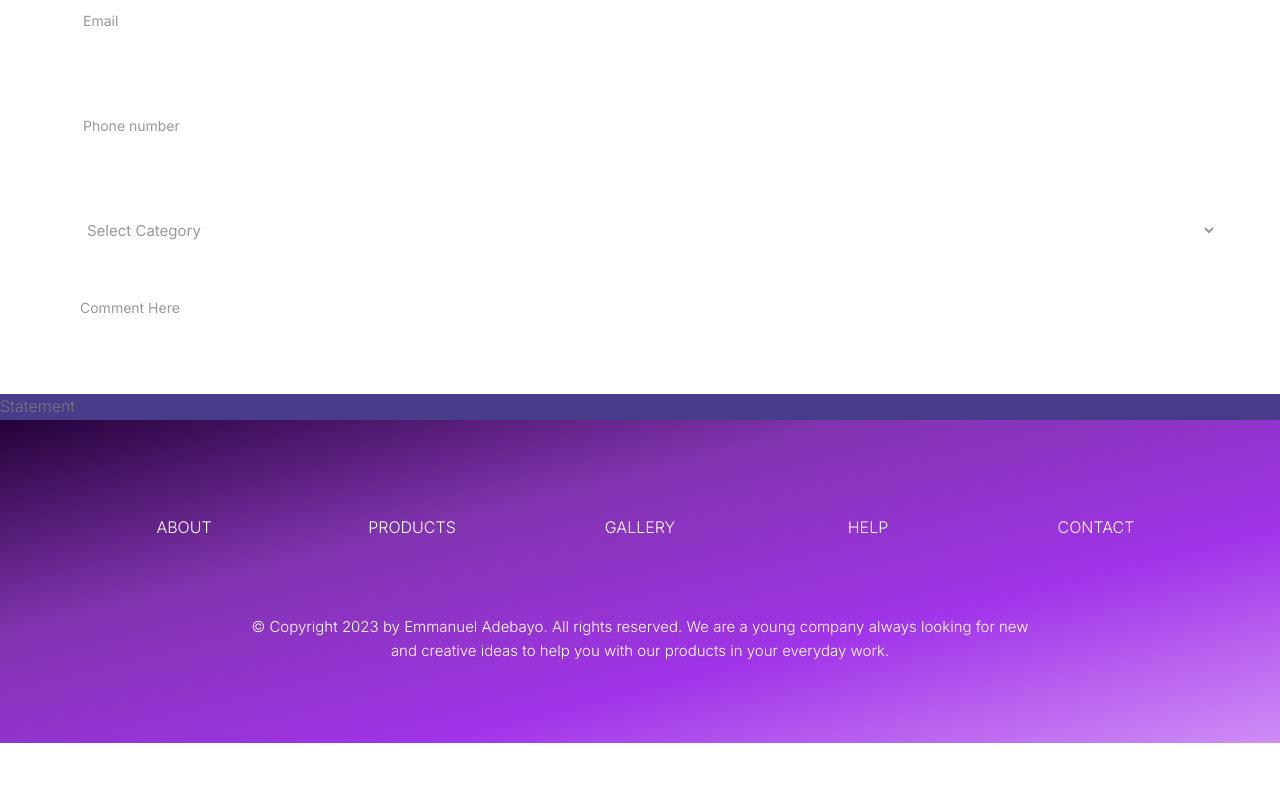
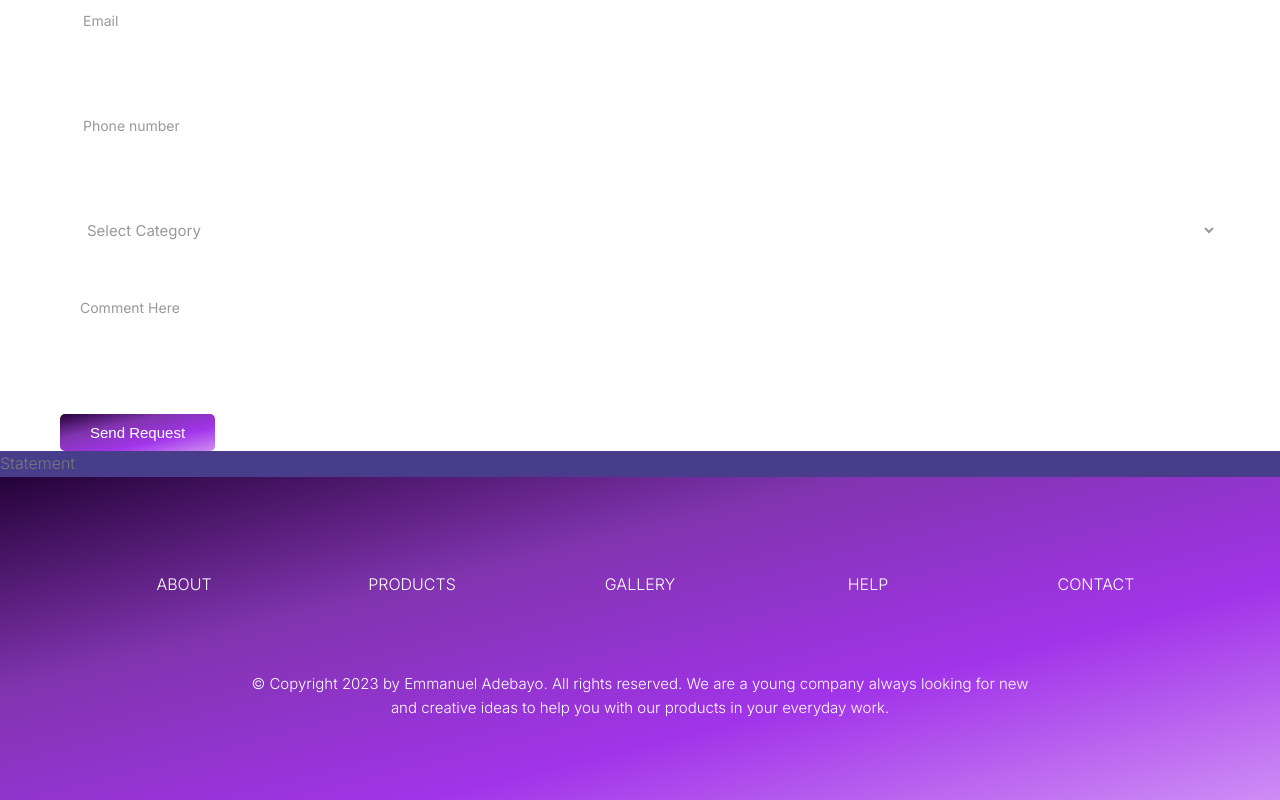
Before and after one commit to esteemayo/next-idesignx, a Next.js app: page /designs in a window 1280 px wide. Shown: the part 1428-2228 px from the top of the page. Before the commit the page ends 2171 px from the top, so only its background shows below. Built offline with nearby package versions, Linux system fonts and the light colour scheme.

Commit message:
fix: add Button component

```diff
--- a/src/components/Request.tsx
+++ b/src/components/Request.tsx
@@ -8,6 +8,8 @@ import Input from './inputs/Input';
 import TextArea from './inputs/TextArea';
 
 import Form from './form/Form';
+import Button from './buttons/Button';
+
 import { selectInputs } from '@/formData';
 
 const Request = () => {
@@ -58,6 +60,7 @@ const Request = () => {
           placeholder='Comment Here'
           onChange={handleChange}
         />
+        <Button label='Send request' />
       </Form>
     </Container>
   );
```
